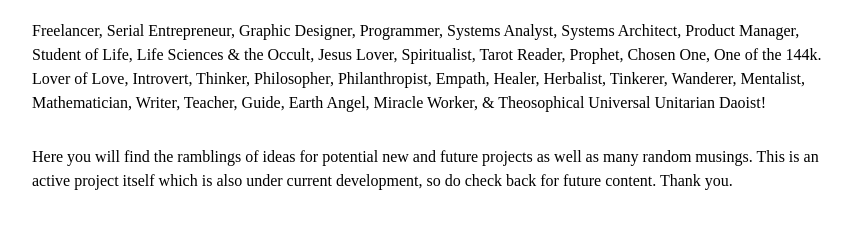
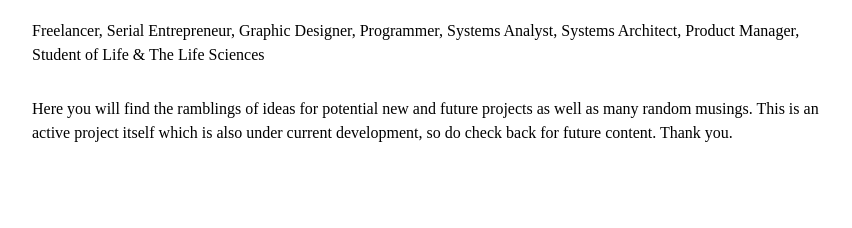
Before and after one commit to JessMTermini/JessMTermini.github.io, a plain HTML site: page about.html in a window 1280 px wide. Shown: the part 158-386 px from the top of the page, without its empty margins (208-1060 px from the left). Drawn offline with Linux system fonts and the light colour scheme.

Commit message:
Comment Spiritual Out

```diff
--- a/about.html
+++ b/about.html
@@ -13,7 +13,7 @@
         <a href="/">JesCiTy</a>
       </nav>
       <div class="about"><h1 id="i-am-a">I am a:</h1>
-<p>Freelancer, Serial Entrepreneur, Graphic Designer, Programmer, Systems Analyst, Systems Architect, Product Manager, Student of Life, Life Sciences &amp; the Occult, Jesus Lover, Spiritualist, Tarot Reader, Prophet, Chosen One, One of the 144k. Lover of Love, Introvert, Thinker, Philosopher, Philanthropist, Empath, Healer, Herbalist, Tinkerer, Wanderer, Mentalist, Mathematician, Writer, Teacher, Guide, Earth Angel, Miracle Worker, &amp; Theosophical Universal Unitarian Daoist!</p>
+<p>Freelancer, Serial Entrepreneur, Graphic Designer, Programmer, Systems Analyst, Systems Architect, Product Manager, Student of Life & The Life Sciences <!-- &amp; the Occult, Jesus Lover, Spiritualist, Tarot Reader, Prophet, Chosen One, One of the 144k. Lover of Love, Introvert, Thinker, Philosopher, Philanthropist, Empath, Healer, Herbalist, Tinkerer, Wanderer, Mentalist, Mathematician, Writer, Teacher, Guide, Earth Angel, Miracle Worker, &amp; Theosophical Universal Unitarian Daoist! --></p>
 <p>Here you will find the ramblings of ideas for potential new and future projects as well as many random musings. This is an active project itself which is also under current development, so do check back for future content. Thank you.</p>
 </div>
     </div>
```
